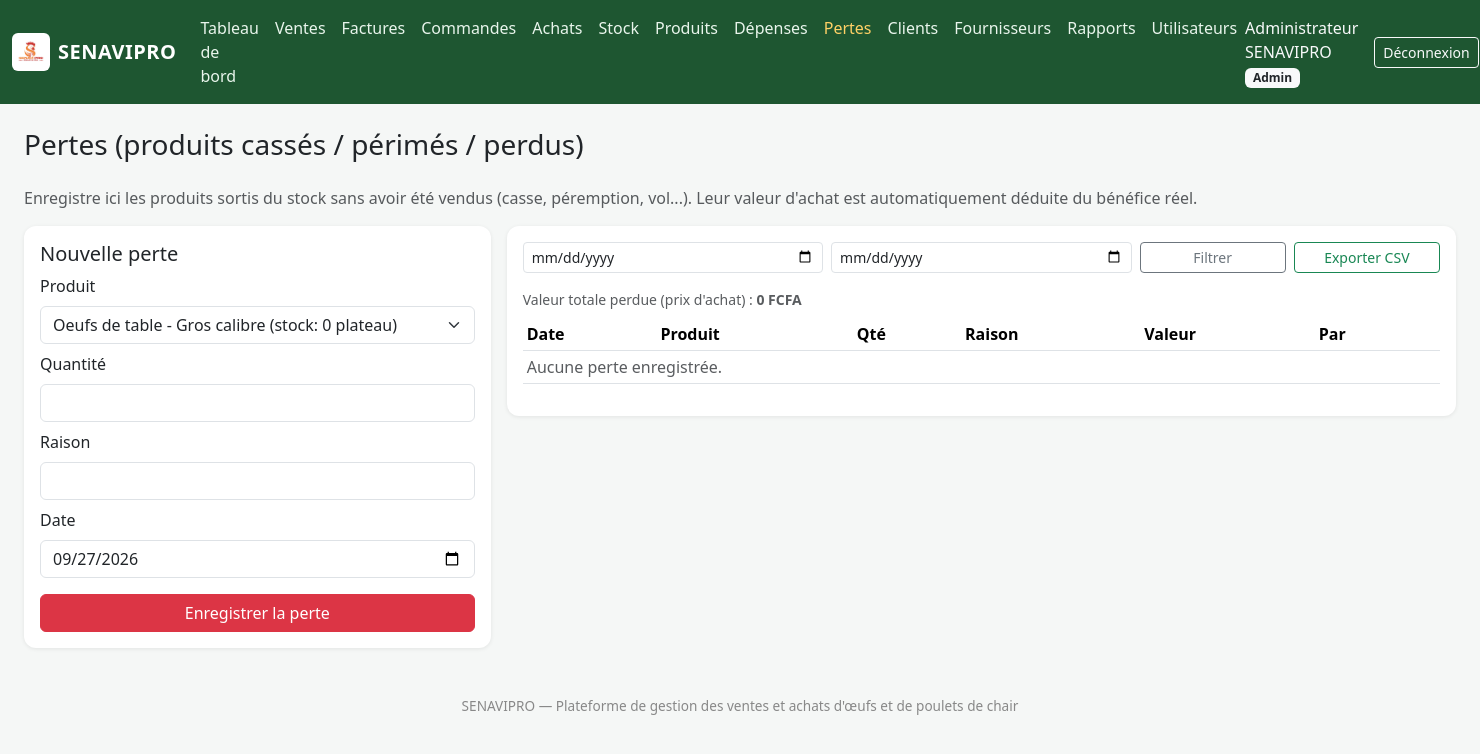
After one commit to Bayegaye/senavipro, a Flask app: page /pertes in a window 1480 px wide. The commit adds this page. Shown: the top 754 px of the page. Run offline with Flask 3, Linux system fonts and the light colour scheme; a user stored in the database is signed in; parts of the project's set-up code (start-up, migrations or seed data) failed here and were passed over; some libraries are stand-ins or nearby versions.

Commit message:
Ajoute la rubrique Pertes et déduit leur valeur du bénéfice

```diff
--- a/app.py
+++ b/app.py
@@ -13,7 +13,7 @@ from flask_login import (
 )
 from sqlalchemy import func, inspect, text
 
-from models import db, User, Partner, Product, Transaction, Expense, Sale, Order
+from models import db, User, Partner, Product, Transaction, Expense, Sale, Order, Loss
 
 APP_NAME = "SENAVIPRO"
 
@@ -278,6 +278,24 @@ def _cout_produits_vendus(start=None, end=None):
     return total_cout
 
 
+def _valeur_pertes(start=None, end=None):
+    """Valeur d'achat (au prix d'achat réel de la fiche produit) des produits
+    cassés/périmés/perdus sur la période — cette valeur est une perte sèche
+    pour l'entreprise (le produit est sorti du stock sans générer de revenu)
+    et doit donc être soustraite du bénéfice réel."""
+    q = db.session.query(
+        Loss.product_id, func.coalesce(func.sum(Loss.quantity), 0.0)
+    )
+    if start:
+        q = q.filter(Loss.date >= start)
+    if end:
+        q = q.filter(Loss.date <= end)
+    total = 0.0
+    for product_id, qte_perdue in q.group_by(Loss.product_id).all():
+        total += (qte_perdue or 0.0) * _prix_achat_reel(product_id)
+    return total
+
+
 @app.route("/dashboard")
 @login_required
 def dashboard():
@@ -308,12 +326,15 @@ def dashboard():
     depenses_jour = sum_expenses(today, today)
 
     # Bénéfice = marge réelle sur les produits vendus (prix de vente − coût
-    # d'achat moyen pondéré de ces mêmes produits, indépendamment du jour où
-    # ils ont été achetés), moins les dépenses de la période — et non plus
+    # d'achat réel de ces mêmes produits, indépendamment du jour où ils ont
+    # été achetés), moins les dépenses de la période et moins la valeur
+    # d'achat des produits cassés/périmés/perdus sur la période — et non plus
     # ventes − achats de la période, qui ne reflète pas la rentabilité réelle
     # si les achats et les ventes ne portent pas sur les mêmes produits/jours.
     cout_vendus_mois = _cout_produits_vendus(start_month, today)
     cout_vendus_jour = _cout_produits_vendus(today, today)
+    pertes_mois = _valeur_pertes(start_month, today)
+    pertes_jour = _valeur_pertes(today, today)
     marge_mois = ventes_mois - cout_vendus_mois
     marge_jour = ventes_jour - cout_vendus_jour
 
@@ -328,11 +349,13 @@ def dashboard():
         ventes_mois=ventes_mois,
         achats_mois=achats_mois,
         depenses_mois=depenses_mois,
-        benefice_mois=marge_mois - depenses_mois,
+        pertes_mois=pertes_mois,
+        benefice_mois=marge_mois - depenses_mois - pertes_mois,
         ventes_jour=ventes_jour,
         achats_jour=achats_jour,
         depenses_jour=depenses_jour,
-        benefice_jour=marge_jour - depenses_jour,
+        pertes_jour=pertes_jour,
+        benefice_jour=marge_jour - depenses_jour - pertes_jour,
         produits=produits,
         dernieres_transactions=dernieres_transactions,
         alertes_stock=alertes_stock,
@@ -1200,6 +1223,161 @@ def modifier_depense(eid):
     return redirect(url_for("depenses"))
 
 
+# ---------- Pertes (produits cassés / périmés / perdus) ----------
+
+RAISONS_PERTE = ["Cassé", "Périmé", "Volé", "Détérioré", "Autre"]
+
+
+@app.route("/pertes", methods=["GET", "POST"])
+@login_required
+def pertes():
+    if request.method == "POST":
+        try:
+            product_id = int(request.form["product_id"])
+            quantity = float(request.form["quantity"])
+        except (KeyError, ValueError):
+            flash("Formulaire invalide. Vérifiez les champs saisis.", "danger")
+            return redirect(url_for("pertes"))
+
+        reason = request.form.get("reason", "").strip()
+        ldate = request.form.get("date") or date.today().isoformat()
+
+        if quantity <= 0:
+            flash("La quantité doit être positive.", "danger")
+            return redirect(url_for("pertes"))
+
+        product = db.session.get(Product, product_id)
+        if not product:
+            flash("Produit introuvable.", "danger")
+            return redirect(url_for("pertes"))
+
+        if product.stock < quantity:
+            flash(
+                f"Stock insuffisant pour {product.name} "
+                f"(disponible : {product.stock:g} {product.unit}).",
+                "danger",
+            )
+            return redirect(url_for("pertes"))
+
+        try:
+            perte_date = datetime.strptime(ldate, "%Y-%m-%d").date()
+        except ValueError:
+            flash("Date invalide.", "danger")
+            return redirect(url_for("pertes"))
+
+        perte = Loss(
+            product_id=product.id,
+            quantity=quantity,
+            reason=reason,
+            date=perte_date,
+            user_id=current_user.id,
+        )
+        product.stock -= quantity
+        db.session.add(perte)
+        db.session.commit()
+        flash("Perte enregistrée.", "success")
+        return redirect(url_for("pertes"))
+
+    q = Loss.query
+    date_debut = _parse_date(request.args.get("date_debut"))
+    date_fin = _parse_date(request.args.get("date_fin"))
+    if date_debut:
+        q = q.filter(Loss.date >= date_debut)
+    if date_fin:
+        q = q.filter(Loss.date <= date_fin)
+    liste = q.order_by(Loss.date.desc(), Loss.created_at.desc()).all()
+
+    valeur_totale = sum((l.product.prix_achat_defaut if l.product else 0.0) * l.quantity for l in liste)
+
+    return render_template(
+        "pertes.html",
+        liste=liste,
+        raisons=RAISONS_PERTE,
+        produits=Product.query.order_by(Product.name).all(),
+        valeur_totale=valeur_totale,
+        today=date.today().isoformat(),
+    )
+
+
+@app.route("/pertes/<int:lid>/supprimer", methods=["POST"])
+@login_required
+@admin_required
+def supprimer_perte(lid):
+    l = db.session.get(Loss, lid)
+    if l:
+        product = db.session.get(Product, l.product_id)
+        if product:
+            product.stock += l.quantity
+        db.session.delete(l)
+        db.session.commit()
+        flash("Perte supprimée. Le stock a été restitué.", "info")
+    return redirect(url_for("pertes"))
+
+
+@app.route("/pertes/<int:lid>/modifier", methods=["POST"])
+@login_required
+@admin_required
+def modifier_perte(lid):
+    """Permet à l'administrateur de corriger une perte déjà enregistrée
+    (produit, quantité, raison, date) en cas d'erreur de saisie. Le stock est
+    réajusté : l'effet de l'ancienne valeur est d'abord annulé, puis celui de
+    la nouvelle est appliqué."""
+    l = db.session.get(Loss, lid)
+    if not l:
+        abort(404)
+
+    try:
+        product_id = int(request.form["product_id"])
+        quantity = float(request.form["quantity"])
+    except (KeyError, ValueError):
+        flash("Formulaire invalide. Vérifiez les champs saisis.", "danger")
+        return redirect(url_for("pertes"))
+
+    if quantity <= 0:
+        flash("La quantité doit être positive.", "danger")
+        return redirect(url_for("pertes"))
+
+    new_product = db.session.get(Product, product_id)
+    if not new_product:
+        flash("Produit introuvable.", "danger")
+        return redirect(url_for("pertes"))
+
+    reason = request.form.get("reason", "").strip()
+    ldate = request.form.get("date") or l.date.isoformat()
+    try:
+        new_date = datetime.strptime(ldate, "%Y-%m-%d").date()
+    except ValueError:
+        flash("Date invalide.", "danger")
+        return redirect(url_for("pertes"))
+
+    # Annule l'effet de l'ancienne perte sur le stock du produit d'origine.
+    old_product = db.session.get(Product, l.product_id)
+    if old_product:
+        old_product.stock += l.quantity
+
+    stock_apres_annulation = (
+        new_product.stock if new_product.id != (old_product.id if old_product else None) else old_product.stock
+    )
+    if stock_apres_annulation < quantity:
+        db.session.rollback()
+        flash(
+            f"Stock insuffisant pour {new_product.name} "
+            f"(disponible : {stock_apres_annulation:g} {new_product.unit}).",
+            "danger",
+        )
+        return redirect(url_for("pertes"))
+
+    l.product_id = new_product.id
+    l.quantity = quantity
+    l.reason = reason
+    l.date = new_date
+    new_product.stock -= quantity
+
+    db.session.commit()
+    flash("Perte modifiée avec succès.", "success")
+    return redirect(url_for("pertes"))
+
+
 # ---------- Stock ----------
 
 @app.route("/stock", methods=["GET", "POST"])
@@ -1437,6 +1615,35 @@ def export_depenses_csv():
     )
 
 
+@app.route("/pertes/export.csv")
+@login_required
+def export_pertes_csv():
+    date_debut = request.args.get("date_debut") or (date.today() - timedelta(days=30)).isoformat()
+    date_fin = request.args.get("date_fin") or date.today().isoformat()
+    date_debut_d = _parse_date(date_debut, default=(date.today() - timedelta(days=30)))
+    date_fin_d = _parse_date(date_fin, default=date.today())
+    pertes_liste = (
+        Loss.query.filter(Loss.date >= date_debut_d, Loss.date <= date_fin_d)
+        .order_by(Loss.date)
+        .all()
+    )
+    output = io.StringIO()
+    writer = csv.writer(output)
+    writer.writerow(["Date", "Produit", "Quantité", "Raison", "Valeur (prix d'achat)", "Enregistré par"])
+    for l in pertes_liste:
+        prix = l.product.prix_achat_defaut if l.product else 0.0
+        writer.writerow([
+            l.date.isoformat(), l.product.name if l.product else "",
+            l.quantity, l.reason or "", prix * l.quantity,
+            l.user.full_name if l.user else "",
+        ])
+    return Response(
+        output.getvalue(),
+        mimetype="text/csv",
+        headers={"Content-Disposition": f"attachment;filename=senavipro_pertes_{date_debut}_{date_fin}.csv"},
+    )
+
+
 # ---------- Utilisateurs (admin) ----------
 
 @app.route("/utilisateurs", methods=["GET", "POST"])
--- a/templates/base.html
+++ b/templates/base.html
@@ -43,6 +43,7 @@
         <li class="nav-item"><a class="nav-link {% if request.endpoint=='produits' %}active{% endif %}" href="{{ url_for('produits') }}">Produits</a></li>
         {% endif %}
         <li class="nav-item"><a class="nav-link {% if request.endpoint=='depenses' %}active{% endif %}" href="{{ url_for('depenses') }}">Dépenses</a></li>
+        <li class="nav-item"><a class="nav-link {% if request.endpoint=='pertes' %}active{% endif %}" href="{{ url_for('pertes') }}">Pertes</a></li>
         <li class="nav-item"><a class="nav-link {% if request.endpoint=='partenaires' and request.view_args.type_=='client' %}active{% endif %}" href="{{ url_for('partenaires', type_='client') }}">Clients</a></li>
         <li class="nav-item"><a class="nav-link {% if request.endpoint=='partenaires' and request.view_args.type_=='fournisseur' %}active{% endif %}" href="{{ url_for('partenaires', type_='fournisseur') }}">Fournisseurs</a></li>
         <li class="nav-item"><a class="nav-link {% if request.endpoint=='rapports' %}active{% endif %}" href="{{ url_for('rapports') }}">Rapports</a></li>
--- /dev/null
+++ b/templates/pertes.html
@@ -0,0 +1,144 @@
+{% extends "base.html" %}
+{% block title %}Pertes{% endblock %}
+{% block content %}
+<h3 class="mb-4">Pertes (produits cassés / périmés / perdus)</h3>
+<p class="text-muted">Enregistre ici les produits sortis du stock sans avoir été vendus (casse, péremption, vol...). Leur valeur d'achat est automatiquement déduite du bénéfice réel.</p>
+
+<div class="row g-3">
+  <div class="col-lg-4">
+    <div class="card card-stat p-3">
+      <h5>Nouvelle perte</h5>
+      <form method="POST">
+        <div class="mb-2">
+          <label class="form-label">Produit</label>
+          <select name="product_id" class="form-select" required>
+            {% for p in produits %}
+              <option value="{{ p.id }}">{{ p.name }} (stock: {{ '%.0f'|format(p.stock) }} {{ p.unit }})</option>
+            {% endfor %}
+          </select>
+        </div>
+        <div class="mb-2">
+          <label class="form-label">Quantité</label>
+          <input type="number" step="any" min="0.01" name="quantity" class="form-control" required>
+        </div>
+        <div class="mb-2">
+          <label class="form-label">Raison</label>
+          <input type="text" name="reason" class="form-control" list="raisons-list">
+          <datalist id="raisons-list">
+            {% for r in raisons %}
+              <option value="{{ r }}">
+            {% endfor %}
+          </datalist>
+        </div>
+        <div class="mb-3">
+          <label class="form-label">Date</label>
+          <input type="date" name="date" class="form-control" value="{{ today }}" required>
+        </div>
+        <button type="submit" class="btn btn-danger w-100">Enregistrer la perte</button>
+      </form>
+    </div>
+  </div>
+
+  <div class="col-lg-8">
+    <div class="card card-stat p-3">
+      <form method="GET" class="row g-2 mb-3">
+        <div class="col-md-4">
+          <input type="date" name="date_debut" class="form-control form-control-sm" value="{{ request.args.get('date_debut','') }}">
+        </div>
+        <div class="col-md-4">
+          <input type="date" name="date_fin" class="form-control form-control-sm" value="{{ request.args.get('date_fin','') }}">
+        </div>
+        <div class="col-md-2">
+          <button class="btn btn-outline-secondary btn-sm w-100" type="submit">Filtrer</button>
+        </div>
+        <div class="col-md-2">
+          <a class="btn btn-outline-success btn-sm w-100" href="{{ url_for('export_pertes_csv', date_debut=request.args.get('date_debut',''), date_fin=request.args.get('date_fin','')) }}">Exporter CSV</a>
+        </div>
+      </form>
+
+      <div class="text-muted small mb-2">
+        Valeur totale perdue (prix d'achat) : <strong>{{ '%.0f'|format(valeur_totale) }} FCFA</strong>
+      </div>
+
+      <div class="table-responsive">
+      <table class="table table-sm table-hover">
+        <thead>
+          <tr><th>Date</th><th>Produit</th><th>Qté</th><th>Raison</th><th>Valeur</th><th>Par</th>{% if current_user.is_admin %}<th></th>{% endif %}</tr>
+        </thead>
+        <tbody>
+        {% for l in liste %}
+          <tr>
+            <td>{{ l.date.strftime('%d/%m/%Y') }}</td>
+            <td>{{ l.product.name if l.product else '—' }}</td>
+            <td>{{ '%.0f'|format(l.quantity) }} {{ l.product.unit if l.product else '' }}</td>
+            <td><span class="badge bg-secondary">{{ l.reason or '—' }}</span></td>
+            <td><strong>{{ '%.0f'|format((l.product.prix_achat_defaut if l.product else 0) * l.quantity) }}</strong> FCFA</td>
+            <td class="text-muted small">{{ l.user.full_name if l.user else '' }}</td>
+            {% if current_user.is_admin %}
+            <td class="d-flex gap-1">
+              <button type="button" class="btn btn-sm btn-outline-secondary" title="Modifier" data-bs-toggle="modal" data-bs-target="#editLoss{{ l.id }}">✎</button>
+              <form method="POST" action="{{ url_for('supprimer_perte', lid=l.id) }}" onsubmit="return confirm('Supprimer cette perte ? Le stock sera restitué.');">
+                <button class="btn btn-sm btn-outline-danger" title="Supprimer">✕</button>
+              </form>
+            </td>
+            {% endif %}
+          </tr>
+          {% if current_user.is_admin %}
+          <div class="modal fade" id="editLoss{{ l.id }}" tabindex="-1" aria-hidden="true">
+            <div class="modal-dialog">
+              <div class="modal-content">
+                <form method="POST" action="{{ url_for('modifier_perte', lid=l.id) }}">
+                  <div class="modal-header">
+                    <h5 class="modal-title">Modifier la perte</h5>
+                    <button type="button" class="btn-close" data-bs-dismiss="modal"></button>
+                  </div>
+                  <div class="modal-body">
+                    <div class="mb-2">
+                      <label class="form-label">Produit</label>
+                      <select name="product_id" class="form-select" required>
+                        {% for p in produits %}
+                          <option value="{{ p.id }}" {% if p.id==l.product_id %}selected{% endif %}>{{ p.name }}</option>
+                        {% endfor %}
+                      </select>
+                    </div>
+                    <div class="mb-2">
+                      <label class="form-label">Quantité</label>
+                      <input type="number" step="any" min="0.01" name="quantity" class="form-control" value="{{ l.quantity }}" required>
+                    </div>
+                    <div class="mb-2">
+                      <label class="form-label">Raison</label>
+                      <input type="text" name="reason" class="form-control" list="raisons-list" value="{{ l.reason or '' }}">
+                    </div>
+                    <div class="mb-2">
+                      <label class="form-label">Date</label>
+                      <input type="date" name="date" class="form-control" value="{{ l.date.isoformat() }}" required>
+                    </div>
+                  </div>
+                  <div class="modal-footer">
+                    <button type="button" class="btn btn-outline-secondary" data-bs-dismiss="modal">Annuler</button>
+                    <button type="submit" class="btn btn-success">Enregistrer les modifications</button>
+                  </div>
+                </form>
+              </div>
+            </div>
+          </div>
+          {% endif %}
+        {% else %}
+          <tr><td colspan="7" class="text-muted">Aucune perte enregistrée.</td></tr>
+        {% endfor %}
+        </tbody>
+        {% if liste %}
+        <tfoot>
+          <tr class="table-light">
+            <th colspan="4" class="text-end">Total :</th>
+            <th>{{ '%.0f'|format(valeur_totale) }} FCFA</th>
+            <th colspan="{{ 2 if current_user.is_admin else 1 }}"></th>
+          </tr>
+        </tfoot>
+        {% endif %}
+      </table>
+      </div>
+    </div>
+  </div>
+</div>
+{% endblock %}
```
Also changed, not shown: models.py (+17 -0 lines), templates/dashboard.html (+12 -0 lines).
